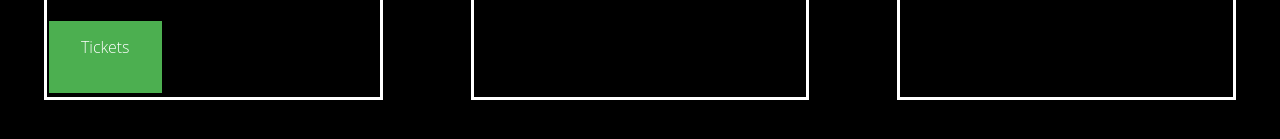
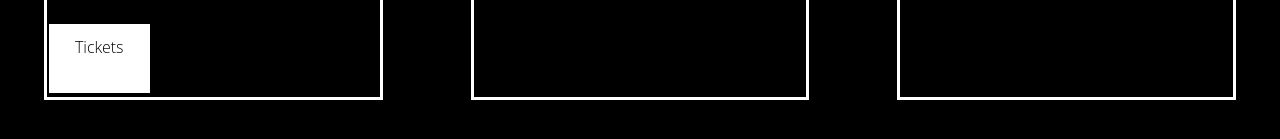
Before and after one commit to christophertorres0/Phase4, a plain HTML site: page Index.html in a window 1280 px wide. Shown: the part 1654-1793 px from the top of the page. Drawn offline with Linux system fonts and the light colour scheme.

Commit message:
Update style.css

```diff
--- a/style.css
+++ b/style.css
@@ -147,7 +147,7 @@ h2 {
     background-color: White;
     border: none;
     color: black;
-    padding: 15px 32px;
+    padding: 12px 26px;
     text-align: center;
     text-decoration: none;
     display: inline-block;
@@ -339,10 +339,10 @@ img:active {
 }
 
 .button {
-    background-color: #4CAF50;
+    background-color: White;
     border: none;
-    color: white;
-    padding: 15px 32px;
+    color: black;
+    padding: 12px 26px;
     text-align: center;
     text-decoration: none;
     display: inline-block;
```
